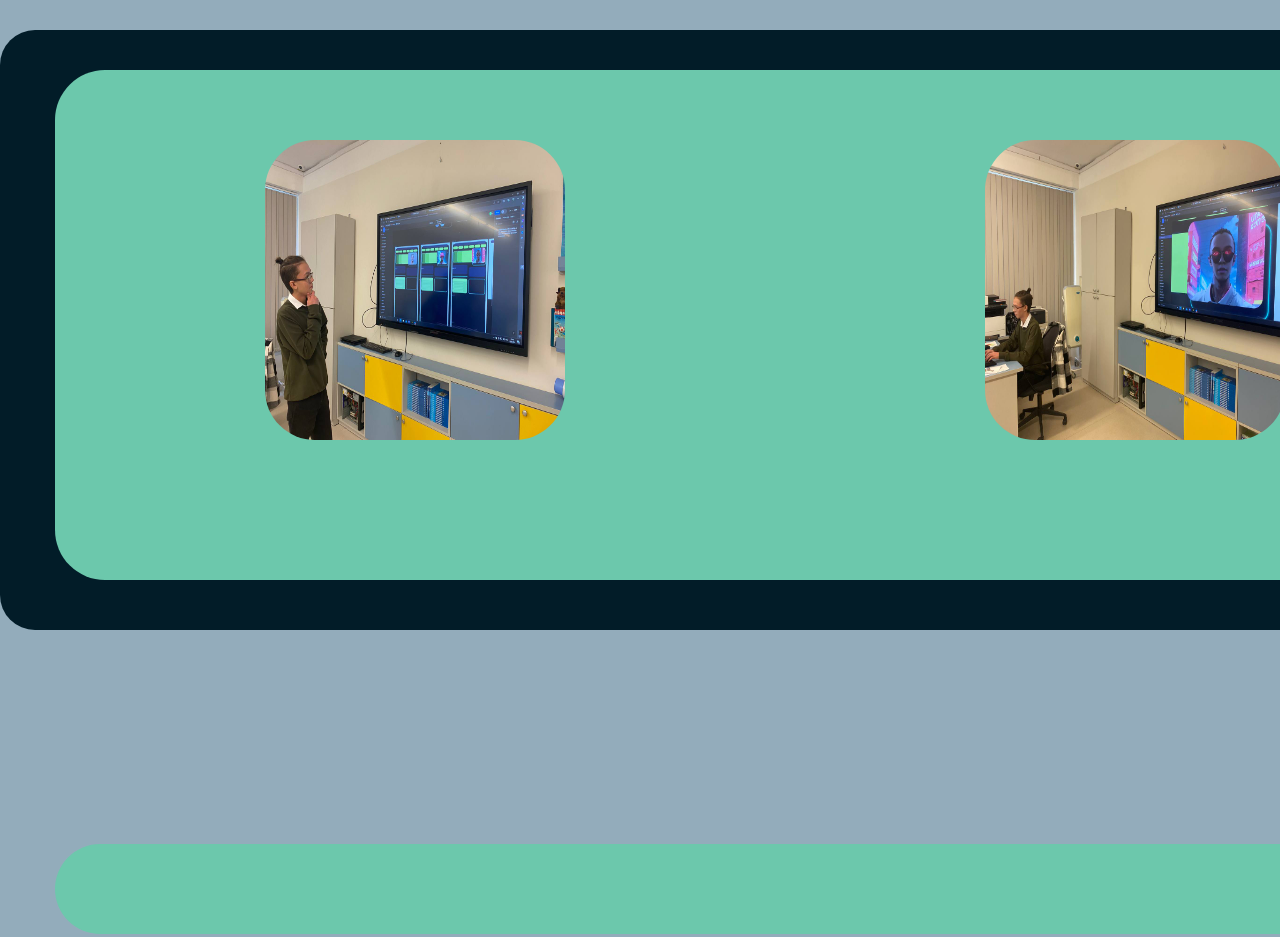
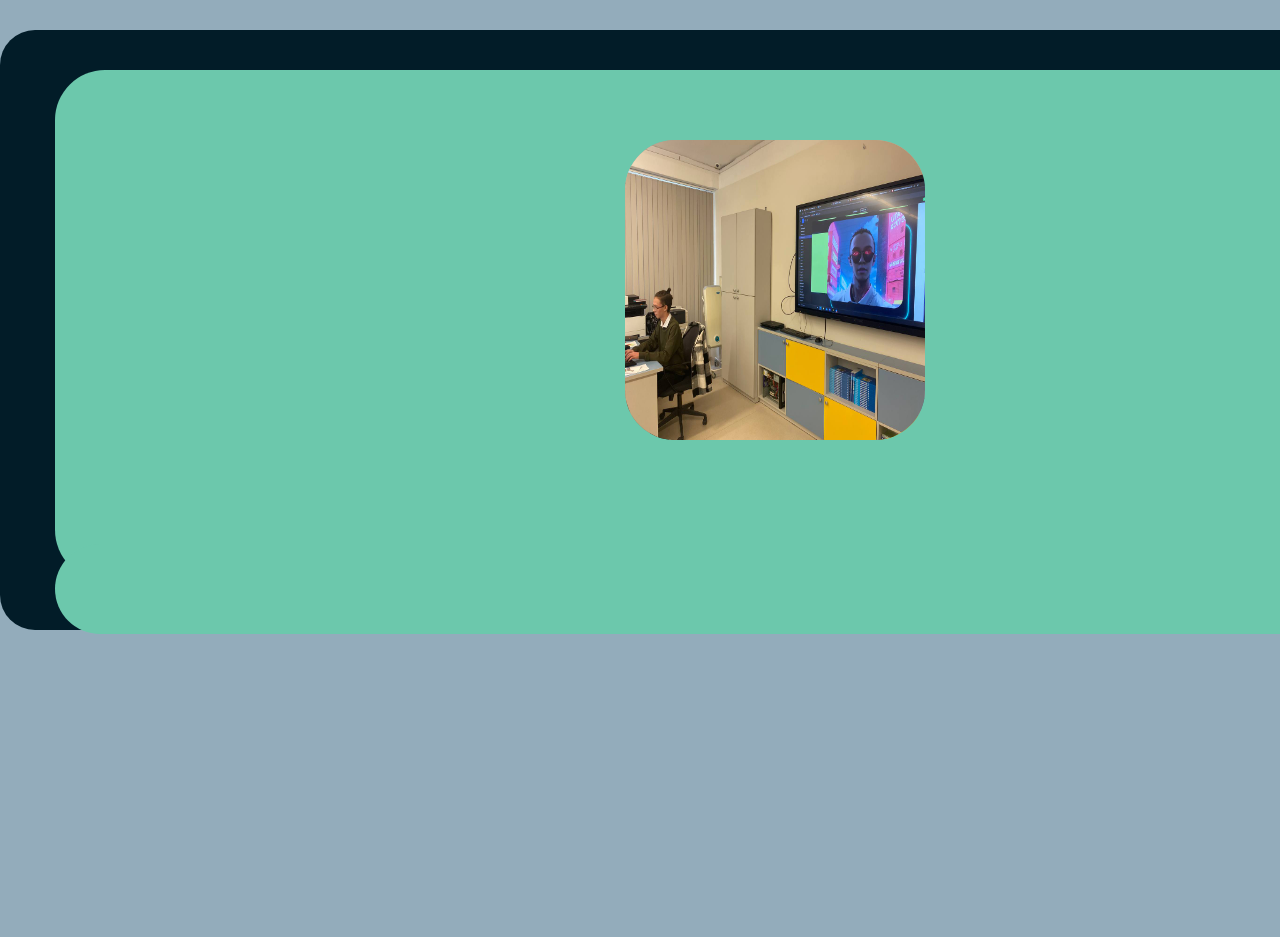
Before and after one commit to Apchhe/first_l, a plain HTML site: page index.html in a window 1280 px wide. Shown: the top 937 px of the page. After the commit the page ends 800 px from the top, so only its background shows below. Drawn offline with Linux system fonts and the light colour scheme.

Commit message:
Update style.css

```diff
--- a/style.css
+++ b/style.css
@@ -34,7 +34,8 @@
     width: 1440px;
 }
 .photo{
-	position: relative;
+    position: absolute;
+    display: flex;
 	width: 300px;
 	height: 300px;
 	border-radius: 50px;
```
